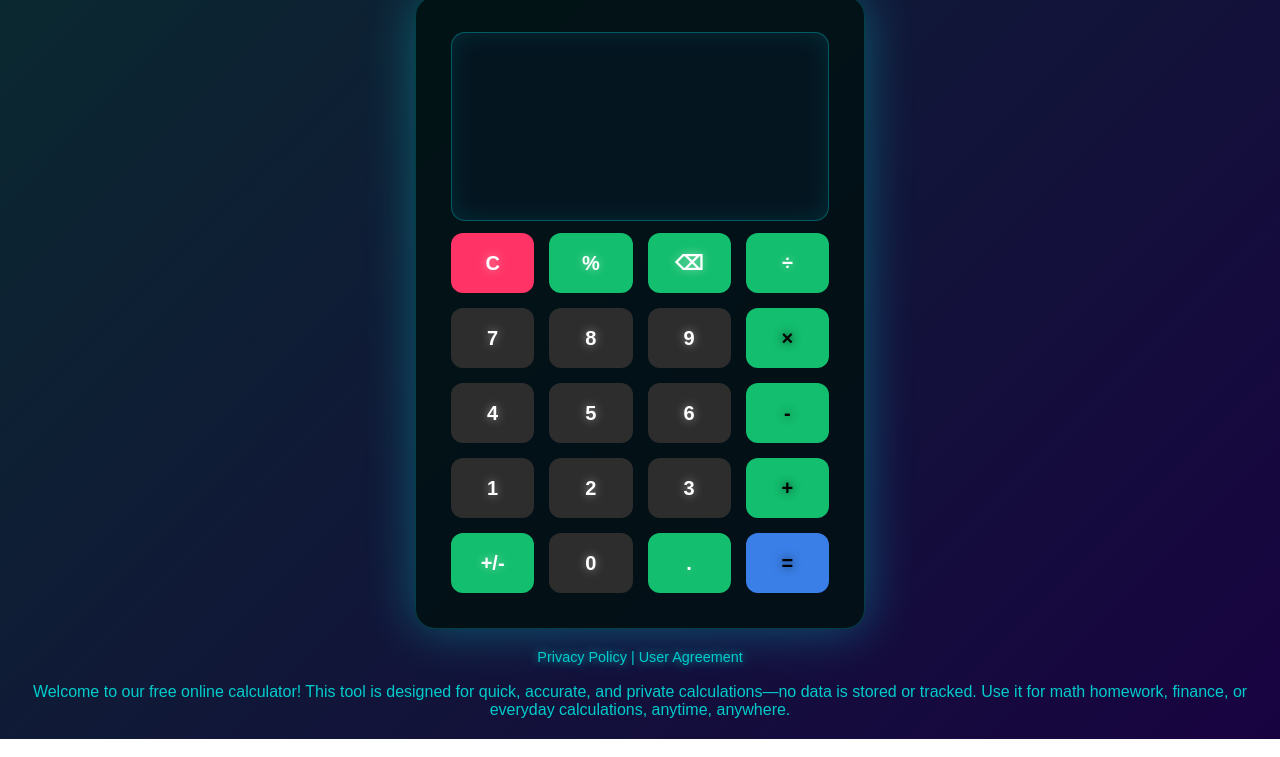
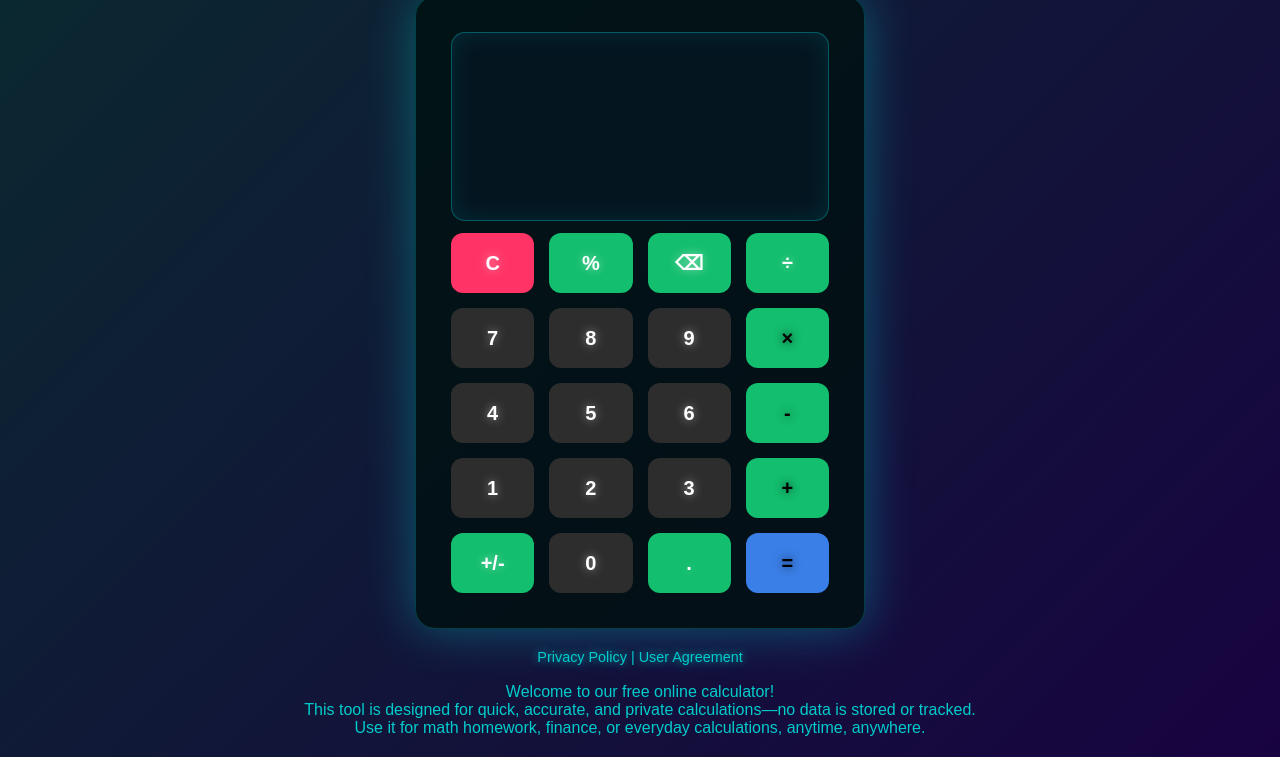
Before and after one commit to George-Kay540/Calculator, a plain HTML site: page index.html in a window 1280 px wide. Shown: the part 89-846 px from the top of the page. Drawn offline with Linux system fonts and the light colour scheme.

Commit message:
Update index.html

```diff
--- a/index.html
+++ b/index.html
@@ -52,7 +52,7 @@
     <!-- Info about the free calculator website -->
     <div id="site-info" style="color:#00cccc; text-align:center; margin: 18px 0 0 0; font-size:1em;">
         <p>
-            Welcome to our free online calculator! This tool is designed for quick, accurate, and private calculations—no data is stored or tracked. Use it for math homework, finance, or everyday calculations, anytime, anywhere.
+            Welcome to our free online calculator! <br>This tool is designed for quick, accurate, and private calculations—no data is stored or tracked. <br> Use it for math homework, finance, or everyday calculations, anytime, anywhere.
         </p>
     </div>
 
```
